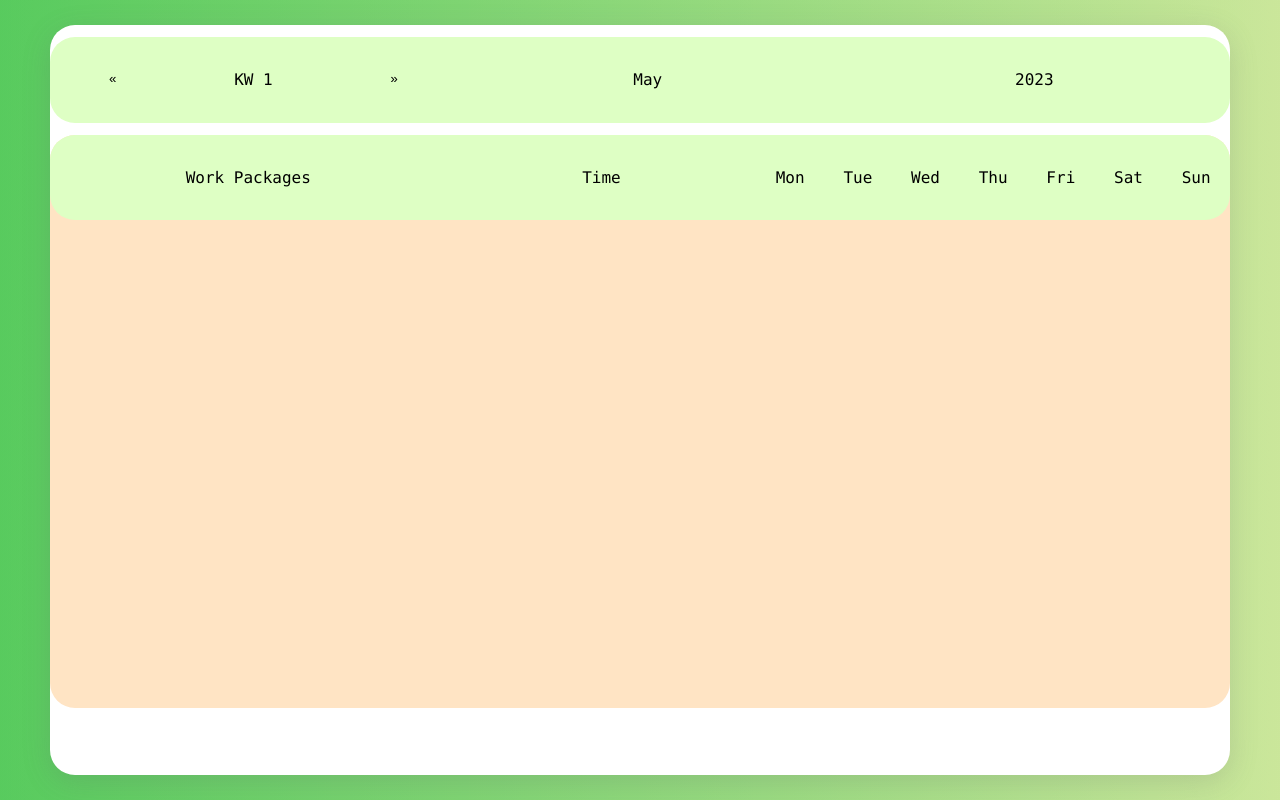
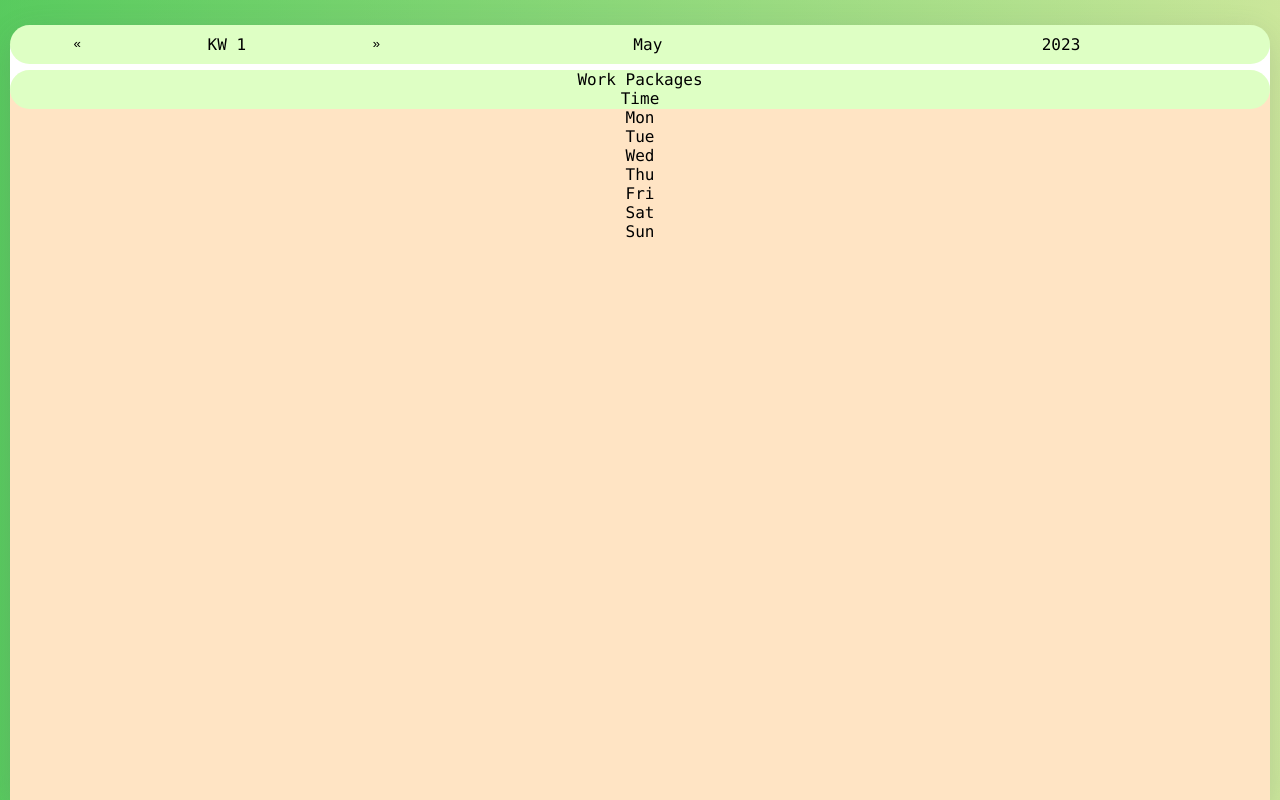
Before and after one commit to suly520/simple_shedule, a plain HTML site: page index.html in a window 1280 px wide. Drawn offline with Linux system fonts and the light colour scheme.

Commit message:
Changes in the appearing
Learned a bit of css grid. Header grid was commented out because of wrong use. It needs to be more
maintainable!

```diff
--- a/css/style.css
+++ b/css/style.css
@@ -3,6 +3,7 @@
   --lgrad-col: #00af0969;
   --rgrad-col: #7dc2063a;
   --shadow: rgba(100, 100, 111, 0.2) 0px 7px 29px 0px;
+  --work-header-size:
 }
 
 * {
@@ -22,57 +23,66 @@ html, body {
 .container {
   height: 100%;
   width: 100%;
-  padding: 25px 50px 25px 50px;
+  padding: 25px 10px 0px 10px;
 }
 
 .calendar {
   height: 100%;
   width: 100%;
   background-color: white;
-  border-radius: 25px;
-  padding: 1% 0px 14% 0px;
+  border-top-left-radius: 25px;
+  border-top-right-radius: 25px;
+
   box-shadow: var(--shadow);
 }
 
 .calendar-header {
-  height: 15%;
+  display: grid;
+  align-items: center;
+  text-align: center;
+  height: 5%;
   width: 100%;
   border-radius: 25px;
-  margin-bottom: 1%;
+  margin-bottom: 0.5%;
   background-color: rgb(222, 255, 196);
-  align-items: center;
-  text-align: center;
-  display: grid;
   grid-template-columns: repeat(3, auto);
 }
 
 .kw-selector {
   display: grid;
+  align-items: center;
   grid-template-columns: repeat(3, auto);
-  align-items: center;
 }
 
 .calendar-body {
+  align-items: center;
   height: 100%;
   width: 100%;
-  border-radius: 25px;
+  border-top-left-radius: 25px;
+  border-top-right-radius: 25px;
   background-color: bisque;
-  align-items: center;
 }
 
 .calendar-body-header {
-  height: 15%;
+  display: grid;
+  align-items: center;
+  text-align: center;
+  height: 5%;
   width: 100%;
-  display: grid;
   border-radius: 25px;
   margin-bottom: 1%;
   background-color: rgb(222, 255, 196);
-  align-items: center;
-  text-align: center;
-  grid-template-columns: repeat(3, auto);
+  /* grid-template-columns: 28% 9% 9% 9% 9% 9% 9% 9% 9%  */
 }
 
-.week-days {
-  display: grid;
-  grid-template-columns: repeat(7, auto);
+#work-header {
+  text-align: center;
 }
+
+#time-header {
+  text-align: center;
+}
+
+#days {
+  text-align: center;
+}
--- a/index.html
+++ b/index.html
@@ -28,16 +28,15 @@
       <div class="calendar-body">
 
         <div class="calendar-body-header">
-          <div class="work-header">Work Packages</div>
-          <div class="time-header">Time</div>
-          <div class="week-days">
-            <div>Mon</div>
-            <div>Tue</div>
-            <div>Wed</div>
-            <div>Thu</div>
-            <div>Fri</div>
-            <div>Sat</div>
-            <div>Sun</div>
+            <div id="work-header">Work Packages</div>
+            <div id="time-header">Time</div>
+            <div id="day">Mon</div>
+            <div id="day">Tue</div>
+            <div id="day">Wed</div>
+            <div id="day">Thu</div>
+            <div id="day">Fri</div>
+            <div id="day">Sat</div>
+            <div id="day">Sun</div>
           </div>
         </div>
 
```
